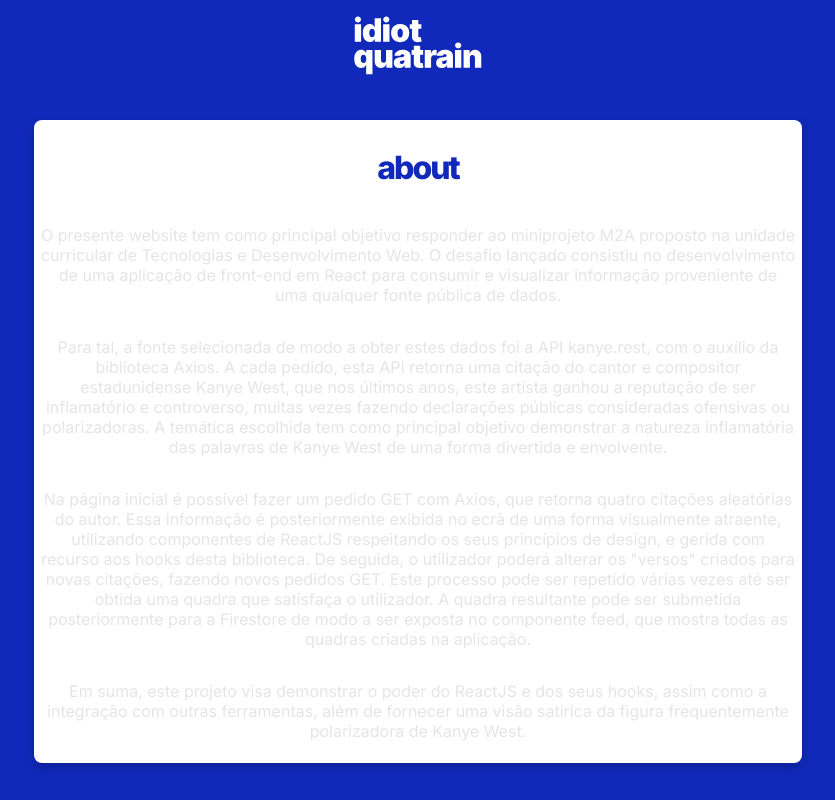
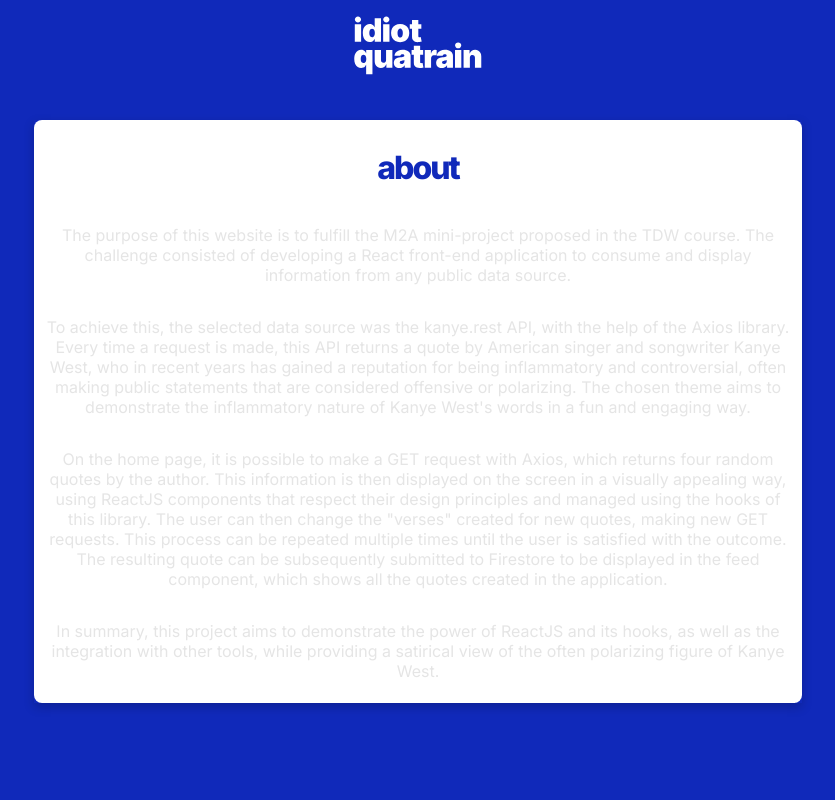
Before and after one commit to coolalves/tdw-mp2-alves, a React (Create React App) app: page /about in a window 1280 px wide. Shown: the whole page, without its empty margins (222-1057 px from the left). Built offline with nearby package versions, Linux system fonts and the light colour scheme.

Commit message:
about now in english because why not?

```diff
--- a/src/pages/About.jsx
+++ b/src/pages/About.jsx
@@ -13,14 +13,13 @@ const About = () => {
                     <div className={"quatrain"}>
                         <div className={"verse-container"}>
                             <h1 className={"quatrain-header-huge"}> about </h1>
-                            <p>O presente website tem como principal objetivo responder ao miniprojeto M2A proposto na unidade curricular de Tecnologias e Desenvolvimento Web. O desafio lançado consistiu no desenvolvimento de uma aplicação de front-end em React para consumir e visualizar informação proveniente de uma qualquer fonte pública de dados.</p>
+                            <p>The purpose of this website is to fulfill the M2A mini-project proposed in the TDW course. The challenge consisted of developing a React front-end application to consume and display information from any public data source.</p>
 
-                            <p>Para tal, a fonte selecionada de modo a obter estes dados foi a API kanye.rest, com o auxílio da biblioteca Axios. A cada pedido, esta API retorna uma citação do cantor e compositor estadunidense Kanye West, que nos últimos anos, este artista ganhou a reputação de ser inflamatório e controverso, muitas vezes fazendo declarações públicas consideradas ofensivas ou polarizadoras. A temática escolhida tem como principal objetivo demonstrar a natureza inflamatória das palavras de Kanye West de uma forma divertida e envolvente.</p>
+                            <p>To achieve this, the selected data source was the kanye.rest API, with the help of the Axios library. Every time a request is made, this API returns a quote by American singer and songwriter Kanye West, who in recent years has gained a reputation for being inflammatory and controversial, often making public statements that are considered offensive or polarizing. The chosen theme aims to demonstrate the inflammatory nature of Kanye West's words in a fun and engaging way.</p>
 
-                            <p>Na página inicial é possível fazer um pedido GET com Axios, que retorna quatro citações aleatórias do autor. Essa informação é posteriormente exibida no ecrã de uma forma visualmente atraente, utilizando componentes de ReactJS respeitando os seus princípios de design, e gerida com recurso aos hooks desta biblioteca.  De seguida, o utilizador poderá alterar os "versos" criados para novas citações, fazendo novos pedidos GET. Este processo pode ser repetido várias vezes até ser obtida uma quadra que satisfaça o utilizador. A quadra resultante pode ser submetida posteriormente para a Firestore de modo a ser exposta no componente feed, que mostra todas as quadras criadas na aplicação.</p>
+                            <p>On the home page, it is possible to make a GET request with Axios, which returns four random quotes by the author. This information is then displayed on the screen in a visually appealing way, using ReactJS components that respect their design principles and managed using the hooks of this library. The user can then change the "verses" created for new quotes, making new GET requests. This process can be repeated multiple times until the user is satisfied with the outcome. The resulting quote can be subsequently submitted to Firestore to be displayed in the feed component, which shows all the quotes created in the application.</p>
 
-                            <p>Em suma, este projeto visa demonstrar o poder do ReactJS e dos seus hooks, assim como a integração com outras ferramentas, além de fornecer uma visão satírica da figura frequentemente polarizadora de Kanye West.</p>
-
+                            <p>In summary, this project aims to demonstrate the power of ReactJS and its hooks, as well as the integration with other tools, while providing a satirical view of the often polarizing figure of Kanye West.</p>
                         </div>
                     </div>
                 </div>
```
